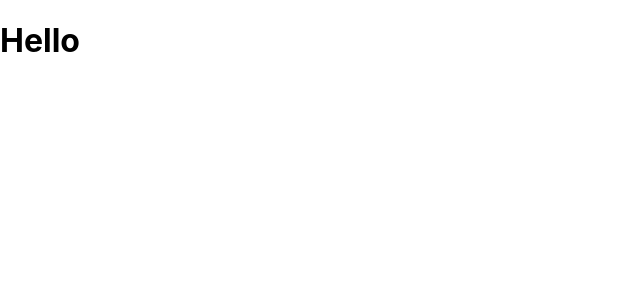
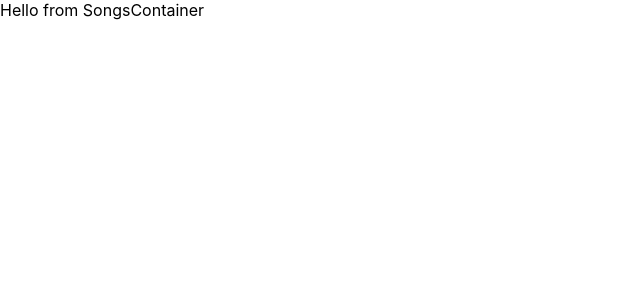
Before and after one commit to GSoutter/react_itunes_api, a React (Create React App) app: page / in a window 1280 px wide. Shown: the top 300 px of the page, without its empty margins (0-640 px from the left). Built offline with nearby package versions, Linux system fonts and the light colour scheme.

Commit message:
adds songs container boilerplate code

```diff
--- a/src/App.js
+++ b/src/App.js
@@ -1,9 +1,10 @@
 import React from 'react';
 import './App.css';
+import SongsContainer from './containers/SongsContainer.js'
 
 function App() {
   return (
-    <h1>Hello</h1>
+    <SongsContainer/>
   );
 }
 
--- /dev/null
+++ b/src/containers/SongsContainer.js
@@ -0,0 +1,21 @@
+import React, { Component } from 'react';
+
+
+class SongsContainer extends Component {
+  constructor(props){
+    super(props);
+    this.state = {
+      songs: [],
+      selectedSong: null
+    }
+
+  }
+
+  render() {
+    return (
+      <div>Hello from SongsContainer</div>
+    )
+  }
+}
+
+ export default SongsContainer;
```
Also changed, not shown: src/containers/SongsContainter.js (deleted).
